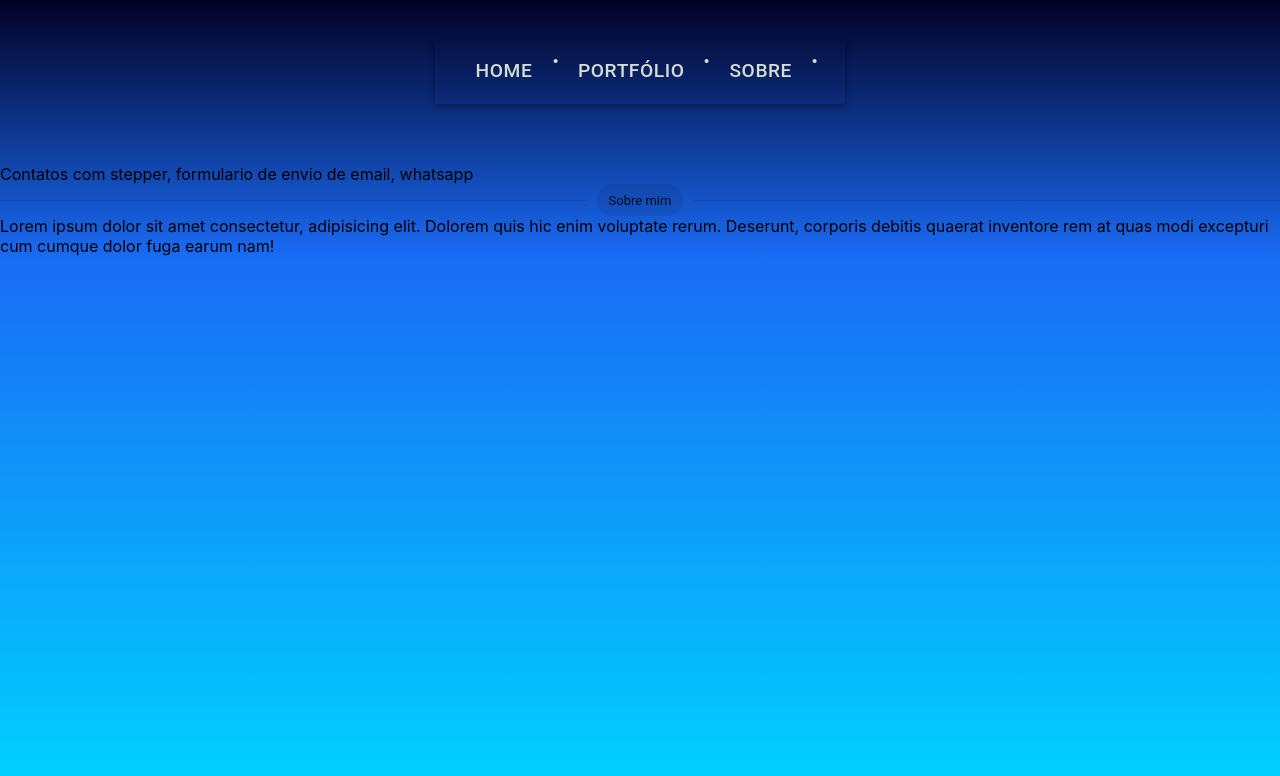
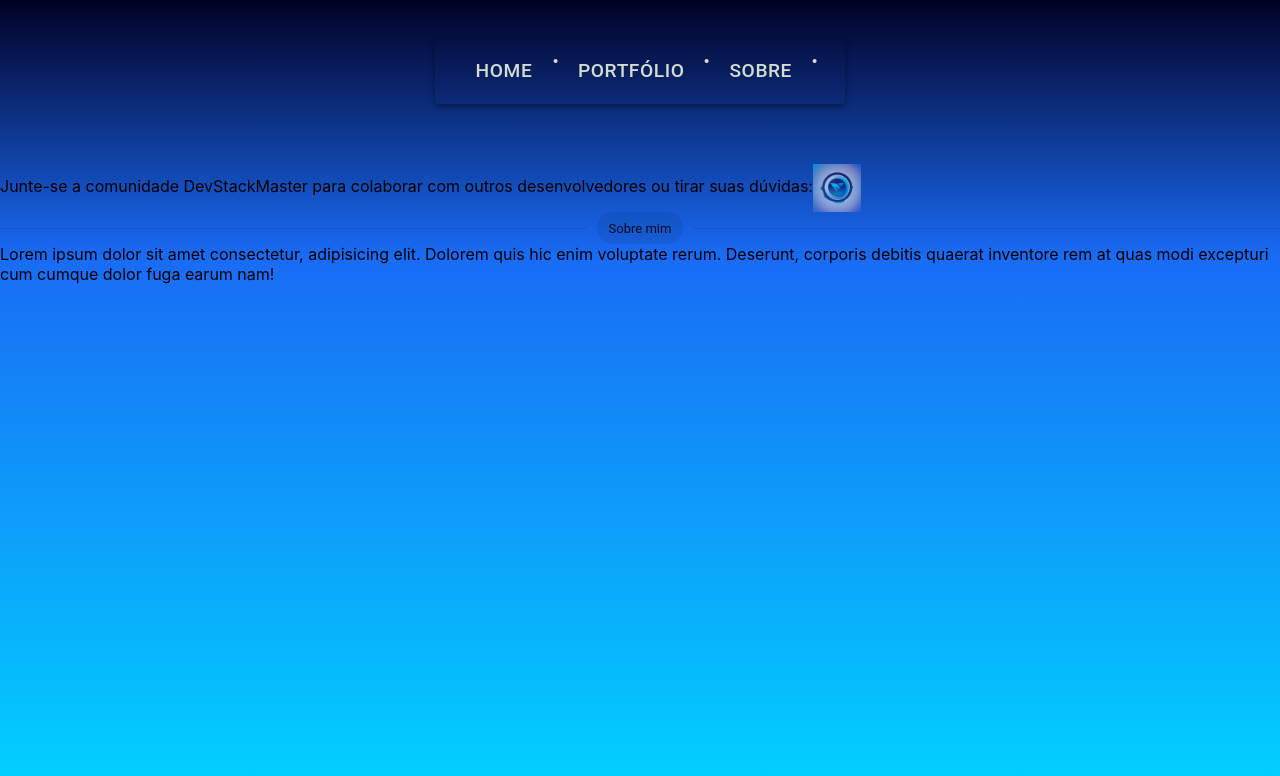
Before and after one commit to gvs006/Portfolio.Gabriel.React, a React (Create React App) app in the folder portfolio/: page /contact in a window 1280 px wide. Shown: the top 776 px of the page. Built offline with nearby package versions, Linux system fonts and the light colour scheme.

Commit message:
feat: ads logo

```diff
--- a/portfolio/src/components/global/Header.tsx
+++ b/portfolio/src/components/global/Header.tsx
@@ -5,8 +5,7 @@ import Tabs from "@mui/material/Tabs";
 import "../../pages/home/styles.css";
 import AppBar from "@mui/material/AppBar";
 import Toolbar from "@mui/material/Toolbar/Toolbar";
-import IconButton from "@mui/material/IconButton";
-import Typography from "@mui/material/Typography";
+import logo from "../../assets/logo.jpg";
 
 export default function Header() {
   //   const [isTabSelected, setIsTabSelected] = useState<boolean>(true);
@@ -37,6 +36,8 @@ export default function Header() {
             onChange={handleChange}
             aria-label="disabled tabs example"
           >
+
+
             <Tab className="animateTab" label="HOME" href={`/`} sx={{ color: "var(--fontcolorlight)", fontSize: "1.2rem"}}/>
             {menuPoint}
             <Tab className="animateTab" label="PORTFÓLIO" href={`/my-projects`} sx={{ color: "var(--fontcolorlight)", fontSize: "1.2rem"}} />
--- a/portfolio/src/pages/contato/Contato.tsx
+++ b/portfolio/src/pages/contato/Contato.tsx
@@ -2,6 +2,7 @@ import React from "react";
 import Box from "@mui/material/Box";
 import Divider from "@mui/material/Divider";
 import Chip from "@mui/material/Chip";
+import Tab from "@mui/material/Tab";
 
 // TODO
 const menuPoint = (
@@ -29,9 +30,9 @@ const content = "Lorem ipsum dolor sit amet consectetur, adipisicing elit. Dolor
   return (
     <React.Fragment>
 
-<Box>Contatos com stepper, formulario de envio de email, whatsapp</Box>
-        <Box>
 
+        <Box >Junte-se a comunidade DevStackMaster para colaborar com outros desenvolvedores ou tirar suas dúvidas:
+        <Tab className="ads-logo" href={`https://www.instagram.com/devstackmaster/`} target="_blank" rel="noopener" />
 
   <Divider>
     <Chip label="Sobre mim" size="medium" />
--- a/portfolio/src/pages/home/Home.tsx
+++ b/portfolio/src/pages/home/Home.tsx
@@ -12,11 +12,7 @@ import CustomSlideEmpresas from "../../components/CustomSlideEmpresas";
 import mainBg from "../../assets/main-bg.jpg";
 import logo from "../../assets/logo.jpg";
 import "./styles.css";
-import IconButton from "@mui/material/IconButton";
-import Tooltip from "@mui/material/Tooltip";
-import InfoIcon from "@mui/icons-material/Info";
-import Header from "../../components/global/Header";
-// TODO
+
 
 export default function Home() {
   // TODO  Integrar com API https://api.adviceslip.com/advice
@@ -52,7 +48,7 @@ export default function Home() {
             <Typography
               variant="h3"
               component="h3"
-              sx={{ color: "var(--fontcolorlight)" }}
+              sx={{ color: "#06B9FD" }}
             >
               GABRIEL
             </Typography>
--- a/portfolio/src/pages/home/styles.css
+++ b/portfolio/src/pages/home/styles.css
@@ -13,6 +13,7 @@
   --fontcolorlight: #D3DDD0;
 }
 
+/* HEADER */
 .animateTab {
 	display: inline-block;
 	color: #fff;
@@ -29,6 +30,17 @@
 .animateTab:hover::after {
 	width: 100%;
 }
+
+.ads-logo{
+  border-radius: 50%;
+  margin-right: 20px;
+  background-image: url("../../assets/logo.jpg");
+  background-size: contain;
+  background-repeat: no-repeat;
+
+}
+
+
 
 
 
```
